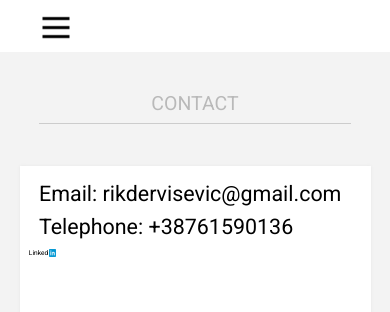
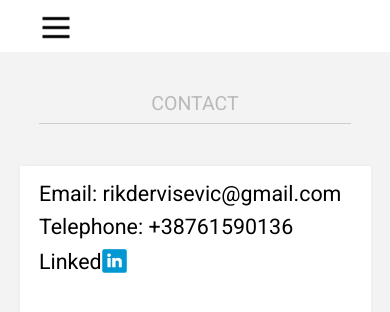
Before and after one commit to TarikDervisevic/my-portfolio, a React (Create React App) app in the folder frontend/: page /contact in a window 390 px wide. Shown: the top 312 px of the page. Built offline with nearby package versions, Linux system fonts and the light colour scheme.

Commit message:
Made contact page responsive

```diff
--- a/frontend/src/components/AboutMeComps/Article/Article.js
+++ b/frontend/src/components/AboutMeComps/Article/Article.js
@@ -47,7 +47,7 @@ const Article = (props) => {
 
                     <h2 className={classes.Title}>Projects</h2>
                         <div className={classes.ProjectTitle}>PixelStore</div>
-                        <div className={classes.ProjectDesc}>An online store made with React and Node/Express</div>
+                        <div className={classes.ProjectDesc}>A responsive online store made with React and Node/Express</div>
                         <button className={classes.VisitSiteBtn} onClick={() => {openNewTab("https://pixelstore-loads-slowly.herokuapp.com/")}}>Visit Site</button>
                         <div className={classes.ProjectTitle}>SquareClicker</div>
                         <div className={classes.ProjectDesc}>A simple game made with React</div>
--- a/frontend/src/components/ContactComps/ContactContainer/ContactContainer.js
+++ b/frontend/src/components/ContactComps/ContactContainer/ContactContainer.js
@@ -12,9 +12,9 @@ const ContactContainer = (props) => {
                     <div className={setResponsiveClassName(classes, screenSize, "ContactContainer")}>
                         <div className={setResponsiveClassName(classes, screenSize, "Email")}>Email: rikdervisevic@gmail.com</div>
                         <div className={setResponsiveClassName(classes, screenSize, "Email")}>Telephone: +38761590136</div>
-                        <div className={classes.LinkedIn}>
-                            <div className={classes.LinkedInText}>Linked</div>
-                            <img className={classes.LinkedInIcon} src={LinkedInIcon}/>
+                        <div className={setResponsiveClassName(classes, screenSize, "LinkedIn")}>
+                            <div className={setResponsiveClassName(classes, screenSize, "LinkedInText")}>Linked</div>
+                            <img className={setResponsiveClassName(classes, screenSize, "LinkedInIcon")} src={LinkedInIcon}/>
                         </div>
                     </div>
     )
--- a/frontend/src/components/ContactComps/ContactContainer/ContactContainer.module.css
+++ b/frontend/src/components/ContactComps/ContactContainer/ContactContainer.module.css
@@ -1,5 +1,5 @@
 .ContactContainer {
-    height: 35vh;
+
     padding-top: 2vw;
 
     margin: 0 auto;
@@ -10,18 +10,22 @@
 
 .ContactContainerLarge {
     width: 50%;
+    height: 30vh;
 }
 
 .ContactContainerMedium {
     width: 70%;
+    height: 30vh;
 }
 
 .ContactContainerSmall {
     width: 80%;
+    height: 30vh;
 }
 
 .ContactContainerExtraSmall {
     width: 90%;
+    height: 20vh;
 }
 
 
@@ -54,25 +58,93 @@
 }
 
 .LinkedInIcon {
+    display: inline-block;
+}
+
+.LinkedInIconLarge {
     margin-top: 0.5vw;
     margin-left: 0.1vw;
     max-width: 2vw;
     max-height: 2vw;
-    display: inline-block;
+}
+
+.LinkedInIconMedium {
+    margin-top: 0.5vw;
+    margin-left: 0.1vw;
+    width: 3.5vw;
+    height: 3.5vw;
+}
+
+.LinkedInIconSmall {
+    margin-top: 0.5vw;
+    margin-left: 0.2vw;
+    width: 5.5vw;
+    height: 5.5vw;
+}
+
+.LinkedInIconExtraSmall {
+    margin-top: 0.5vw;
+    margin-left: 0.2vw;
+    width: 6.3vw;
+    height: 6.3vw;
 }
 
 .LinkedInText {
     display: inline-block;
+
+    margin-top: 0.5vw;
+}
+
+.LinkedInTextLarge {
     font-size: 1.7vw;
     height: 3vw;
-    margin-top: 0.5vw;
+}
+
+.LinkedInTextMedium {
+    font-size: 3vw;
+    height: 3vw;
+}
+
+.LinkedInTextSmall {
+    font-size: 4.5vw;
+    height: 3vw;
+}
+
+.LinkedInTextExtraSmall {
+    font-size: 5.5vw;
+    height: 3vw;
 }
 
 .LinkedIn {
     display: flex;
+    cursor: pointer;
+
+}
+
+.LinkedInLarge {
     margin-top: 2vw;
     margin-left: 2.4vw;
-    cursor: pointer;
+    max-width: 7.1vw;
+    height: 3vw;
+}
+
+.LinkedInMedium {
+    margin-top: 2vw;
+    margin-left: 3vw;
+    max-width: 7.1vw;
+    height: 3vw;
+}
+
+.LinkedInSmall {
+    margin-top: 2vw;
+    margin-left: 3vw;
+    max-width: 7.1vw;
+    height: 3vw;
+}
+
+.LinkedInExtraSmall {
+    margin-top: 2vw;
+    margin-left: 5vw;
     max-width: 7.1vw;
     height: 3vw;
 }
--- a/frontend/src/components/ProjectsComps/Projects/Projects.js
+++ b/frontend/src/components/ProjectsComps/Projects/Projects.js
@@ -5,7 +5,7 @@ import Project from "./Project/Project";
 
 const Projects = (props) => {
     const projectList = [
-        {name: "PixelStore", desc: "An online store made with the MERN stack", link: "https://salty-eyrie-09068.herokuapp.com", imgURL: "https://i.imgur.com/TW7A8T2.png"},
+        {name: "PixelStore", desc: "A responsive online store made with the MERN stack", link: "https://salty-eyrie-09068.herokuapp.com", imgURL: "https://i.imgur.com/TW7A8T2.png"},
         {name: "SquareClicker", desc: "My first React project, a simple game", link: "https://squareclicker.web.app", imgURL: "https://i.imgur.com/1Ggwv5C.png"}
     ]
 
```
